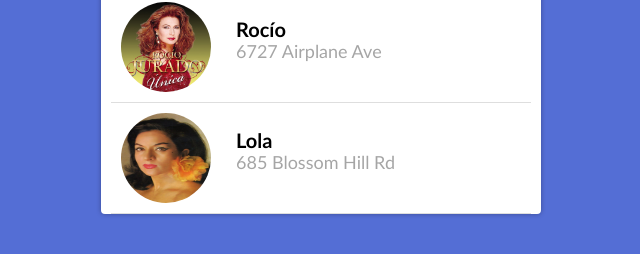
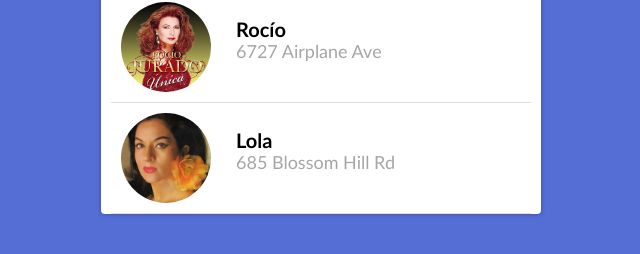
Before and after one commit to VeroPolegre/RampUp_day04_contacts, a plain HTML site: page index.html in a window 1280 px wide. Shown: the part 280-534 px from the top of the page, 319-959 px from the left. Drawn offline with Linux system fonts and the light colour scheme.

Commit message:
add/objectfit-lolaphoto

```diff
--- a/css/style.css
+++ b/css/style.css
@@ -44,3 +44,7 @@ span.contact-address {
   height: 90px;
   border-radius: 100px;
 }
+
+.lola-photo {
+  object-fit: cover;
+}
--- a/index.html
+++ b/index.html
@@ -10,34 +10,38 @@
   <body>
     <main>
       <section>
-        <div class="contacts">
+        <article class="contacts">
           <img src="./assets/images/fary.jpg" alt="photo of Fary" />
           <p>
             <span class="contact-name">Fary</span>
             <span class="contact-address">6765 Shady Ln Dr</span>
           </p>
-        </div>
-        <div class="contacts">
+        </article>
+        <article class="contacts">
           <img src="./assets/images/manolo.jpg" alt="photo of Manolo" />
           <p>
             <span class="contact-name">Manolo</span>
             <span class="contact-address">2420 Paddock Way</span>
           </p>
-        </div>
-        <div class="contacts">
+        </article>
+        <article class="contacts">
           <img src="./assets/images/rocio.jpg" alt="photo of Rocío" />
           <p>
             <span class="contact-name">Rocío</span>
             <span class="contact-address">6727 Airplane Ave</span>
           </p>
-        </div>
-        <div class="contacts">
-          <img src="./assets/images/lola.jpg" alt="photo of Lola" />
+        </article>
+        <article class="contacts">
+          <img
+            src="./assets/images/lola.jpg"
+            alt="photo of Lola"
+            class="lola-photo"
+          />
           <p>
             <span class="contact-name">Lola</span>
             <span class="contact-address">685 Blossom Hill Rd</span>
           </p>
-        </div>
+        </article>
       </section>
     </main>
   </body>
```
